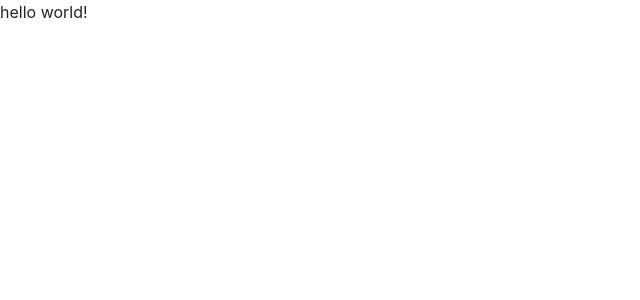
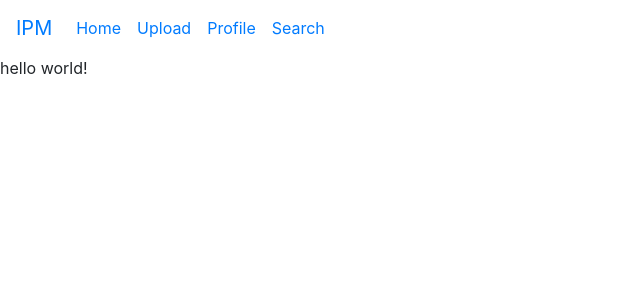
Before and after one commit to ryanahsu/ipm, a React (Create React App) app in the folder ipm-app/: page / in a window 1280 px wide. Shown: the top 300 px of the page, without its empty margins (0-640 px from the left). Built offline with nearby package versions, Linux system fonts and the light colour scheme.

Commit message:
created navBar component

```diff
--- a/ipm-app/src/components/App.js
+++ b/ipm-app/src/components/App.js
@@ -1,7 +1,10 @@
+
+import Navbar from './NavBar';
 
 function App() {
   return (
     <div>
+      <Navbar />
       <p>hello world!</p>
     </div>
   );
--- a/ipm-app/src/components/NavBar.js
+++ b/ipm-app/src/components/NavBar.js
@@ -0,0 +1,28 @@
+import React from 'react';
+
+export default function Navbar() {
+  return (
+    <nav class="navbar navbar-expand-lg">
+        <a class="navbar-brand" href="#">IPM</a>
+        <button class="navbar-toggler" type="button" data-toggle="collapse" data-target="#navbarNavDropdown" aria-controls="navbarNavDropdown" aria-expanded="false" aria-label="Toggle navigation">
+            <span class="navbar-toggler-icon"></span>
+        </button>
+        <div class="collapse navbar-collapse" id="navbarNavDropdown">
+            <ul class="navbar-nav">
+            <li class="nav-item active">
+                <a class="nav-link" href="index.html">Home</a>
+            </li>
+            <li class="nav-item">
+                <a class="nav-link" href="upload-page.html">Upload</a>
+            </li>
+            <li class="nav-item">
+                <a class="nav-link" href="profile-page.html">Profile</a>
+            </li>
+            <li class="nav-item">
+                <a class="nav-link" href="search-page.html">Search</a>
+            </li>
+            </ul>
+        </div>
+    </nav>
+  );
+}
```
